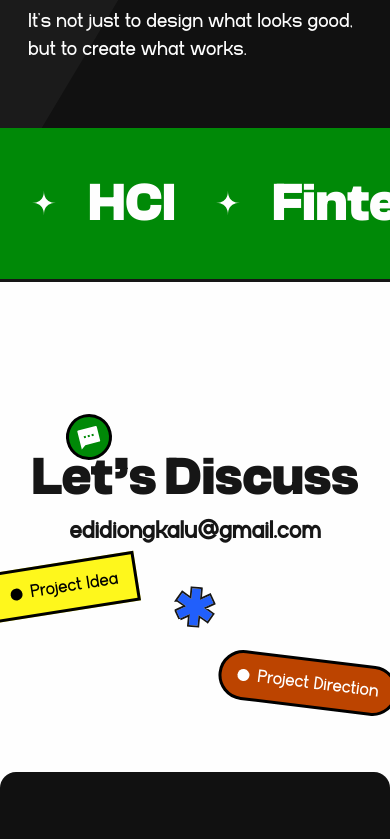
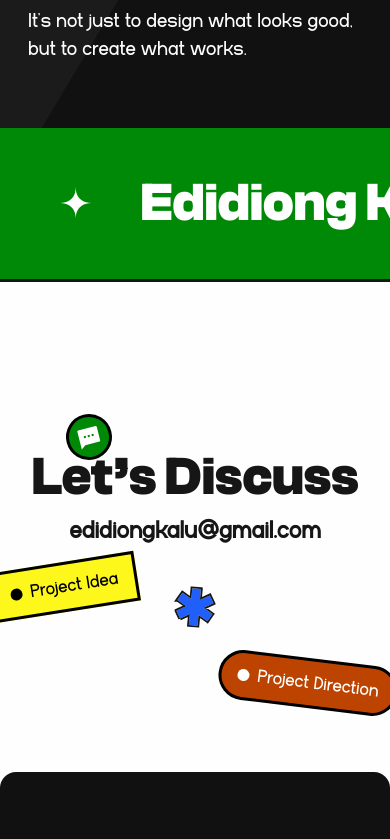
Before and after one commit to KaluDavid/edidiongkalu, a Next.js app: page / in a window 390 px wide. Shown: the part 4360-5199 px from the top of the page. Built offline with nearby package versions, Linux system fonts and the light colour scheme.

Commit message:
Fix(ui): carousel fix

```diff
--- a/app/globals.css
+++ b/app/globals.css
@@ -17,6 +17,50 @@
   --breakpoint-3xl: 1650px;
   --breakpoint-1xl: 1350px;
   --breakpoint-sx: 375px;
+
+
+  /* ANIMATION */
+
+  /* --animate-scroll-slow: scroll 20s linear infinite; */
+  --animate-scroll: scroller 5s  infinite linear;
+}
+
+
+.carousel{
+margin: auto;
+width: 100%;
+background-color: #008907;
+display: flex;
+overflow-x: auto;
+}
+
+.group{
+  display: flex;
+  align-items: center;
+  justify-content: center;
+  gap: 4em;
+  animation: scroller 10s infinite linear;
+  /* padding-right: 26em; */
+}
+
+.card {
+/* flex: 0 0 5em; */
+/* height: 5em; */
+/* padding: 1em; */
+gap: 1em;
+/* background: #000; */
+font-size: 3rem;
+border-radius: .2em;
+text-align: center;
+align-content: center;
+color: white;
+}
+
+
+/* SLIDER ANIMATION */
+@keyframes scroller {
+from{translate: 0;}
+to{translate: -100%;}
 }
 
 /* HIDE SCROLL */
--- /dev/null
+++ b/components/container/home-container/carousel.tsx
@@ -0,0 +1,55 @@
+import React from "react";
+import { H_Tag } from "../smaller_container";
+import clsx from "clsx";
+const scrolling_text = [
+  { text: "HCI" },
+  { text: "Fintech" },
+  { text: "Edutech" },
+  { text: "Healthtech" },
+  { text: "Edidiong Kalu" },
+];
+
+const style = "py-10 lg:py-20 3xl:py-[128]";
+export const Carousel = () => {
+  return (
+    <div className="carousel border-b-3 xl:border-b-5  ">
+      <div className="group pr-[12.5em] sm:pr-[26em] whitespace-nowrap ">
+        {scrolling_text.map((it, i) => (
+          <div
+            key={i}
+            className={clsx("card flex items-center shrink-0", style)}
+          >
+            <img
+              src="/starr.svg"
+              alt="star"
+              width={72}
+              height={72}
+              className=" sm:size-10 lg:size-auto size-8"
+            />
+            <H_Tag className="leading-0  ">{it.text}</H_Tag>
+          </div>
+        ))}
+      </div>
+      <div
+        aria-hidden
+        className="group pr-[12.5em] sm:pr-[26em] whitespace-nowrap"
+      >
+        {scrolling_text.map((it, i) => (
+          <div
+            key={i}
+            className={clsx("card flex items-center shrink-0", style)}
+          >
+            <img
+              src="/starr.svg"
+              alt="star"
+              width={72}
+              height={72}
+              className=" sm:size-10 lg:size-auto size-8"
+            />
+            <H_Tag className="leading-0  ">{it.text}</H_Tag>
+          </div>
+        ))}
+      </div>
+    </div>
+  );
+};
--- a/components/container/home-container/services_section.tsx
+++ b/components/container/home-container/services_section.tsx
@@ -1,5 +1,5 @@
 import { H_Tag, P_Tag } from "../smaller_container";
-import { scrolling_text } from "@/components/data/scrolling_text";
+import { Carousel } from "./carousel";
 
 export const Services_Section = () => {
   return (
@@ -14,27 +14,7 @@ export const Services_Section = () => {
           It’s not just to design what looks good, but to create what works.
         </P_Tag>
       </div>
-
-      {/* SCROLLING TEXT */}
-      <div className="bg-cm-green border-b-3 xl:border-y-5 py-10 lg:py-20 3xl:py-[128] flex w-full gap-8 overflow-x-hidden  flex-nowrap ">
-        {scrolling_text?.map((res, i) => (
-          <span
-            key={i}
-            className="flex items-center text-[#FEFEFE] w-full inset-0 "
-          >
-            <img
-              src={res.star}
-              alt={res.text}
-              width={74}
-              height={74}
-              className="mx-8 sm:size-10 lg:size-auto size-6"
-            />
-            <H_Tag className="leading-0 whitespace-nowrap w-full ">
-              {res.text}
-            </H_Tag>
-          </span>
-        ))}
-      </div>
+      <Carousel />
     </section>
   );
 };
--- a/components/container/nav.tsx
+++ b/components/container/nav.tsx
@@ -49,14 +49,16 @@ export const Nav = ({
 
 export const LinkedIN = ({ className }: { className: string }) => {
   return (
-    <span
+    <Link
+      href={"mailto:edidiongkalu@gmail.com"}
+      rel="noopener noreferrer"
+      target="_blank"
       className={clsx(
         "sm:p-3 max-sm:py-2 max-sm:px-4 3xl:p-5 3xl:text-5xl items-center  justify-center text-3xl w-full sm:w-fit max-sm:rounded-2xl flex max-sm:gap-3",
         className,
         b_style
       )}
     >
-      {/* <PiLinkedinLogoLight />{" "} */}
       <img
         src="/sms.svg"
         alt="mail"
@@ -64,6 +66,6 @@ export const LinkedIN = ({ className }: { className: string }) => {
         className="size-8 object-contain"
       />
       <span className="sm:hidden font-bold text-xl! pt-0.5">EMAIL</span>
-    </span>
+    </Link>
   );
 };
--- a/components/container/smaller_container.tsx
+++ b/components/container/smaller_container.tsx
@@ -194,7 +194,9 @@ export const Footer_2 = () => {
             height={20}
             loading="lazy"
           />
-          <p>Resume</p>
+          <Link href={"/Edidiong Kalu CV.pdf"} download>
+            Resume
+          </Link>
         </div>{" "}
         <div className="flex sm:items-center gap-4 sm:flex-row flex-col flex-wrap ">
           <Link href={"/work/0"}>Project 1</Link>
@@ -229,7 +231,14 @@ export const Footer_2 = () => {
       <div className="flex max-sm:flex-col-reverse  max-sm:gap-8 sm:items-center justify-between w-full">
         <p>© {new Date().getFullYear()}. All rights reserved. Edidiong Kalu.</p>
         <div className="flex items-center gap-4  text-2xl 3xl:text-5xl">
-          <PiLinkedinLogoLight /> <PiDribbbleLogo /> <FaXTwitter />
+          <Link
+            href={"https://www.linkedin.com/in/edidiongkalu/"}
+            rel="noopener noreferrer"
+            target="_blank"
+          >
+            <PiLinkedinLogoLight />
+          </Link>{" "}
+          <PiDribbbleLogo /> <FaXTwitter />
         </div>
       </div>
     </div>
--- a/components/data/scrolling_text.ts
+++ /dev/null
@@ -1,6 +0,0 @@
-export const scrolling_text = [
-  { star: "starr.svg", text: "HCI" },
-  { star: "starr.svg", text: "Fintech" },
-  { star: "starr.svg", text: "Edutech" },
-  { star: "starr.svg", text: "Edidiong Kalu" },
-];
```
